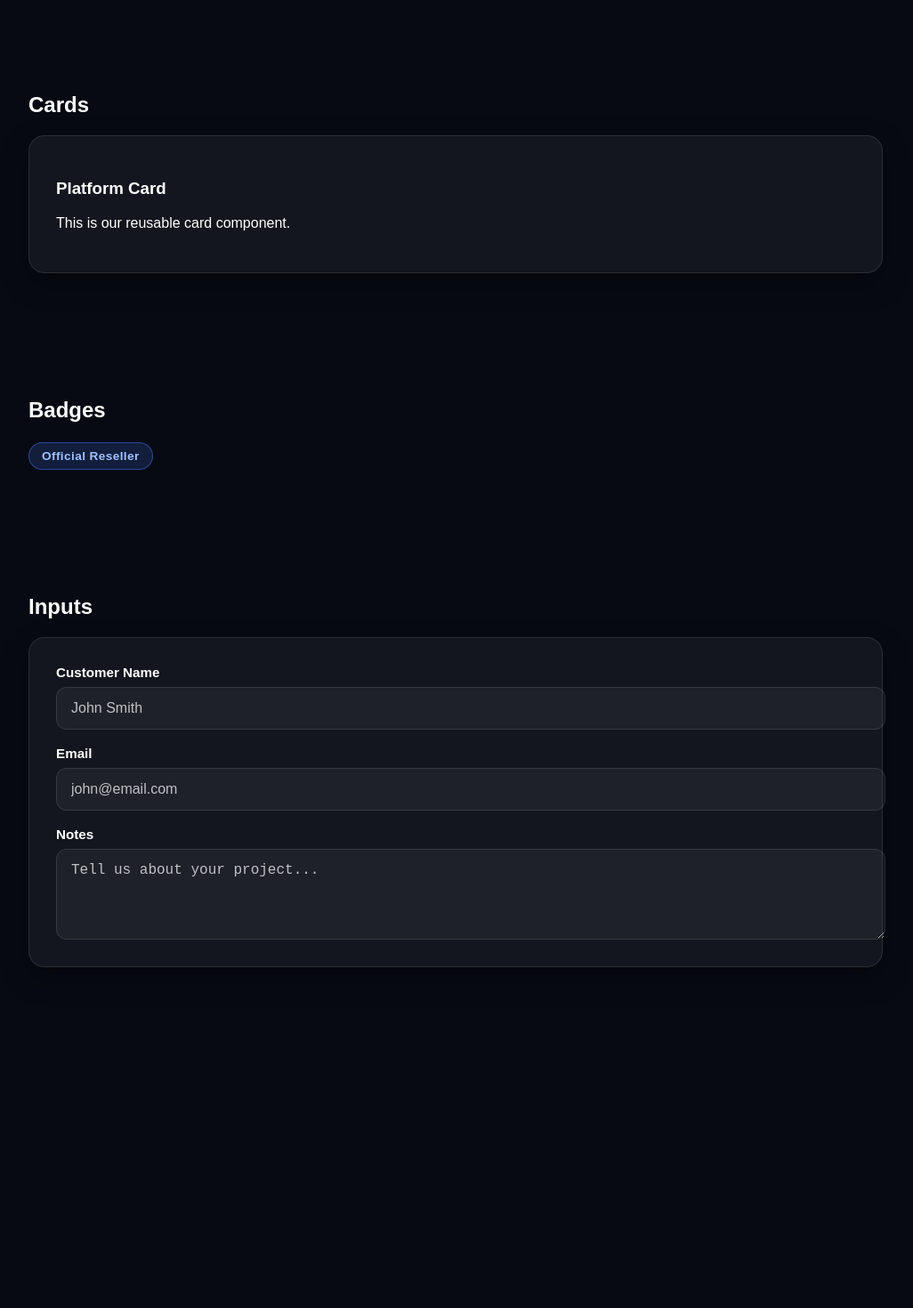
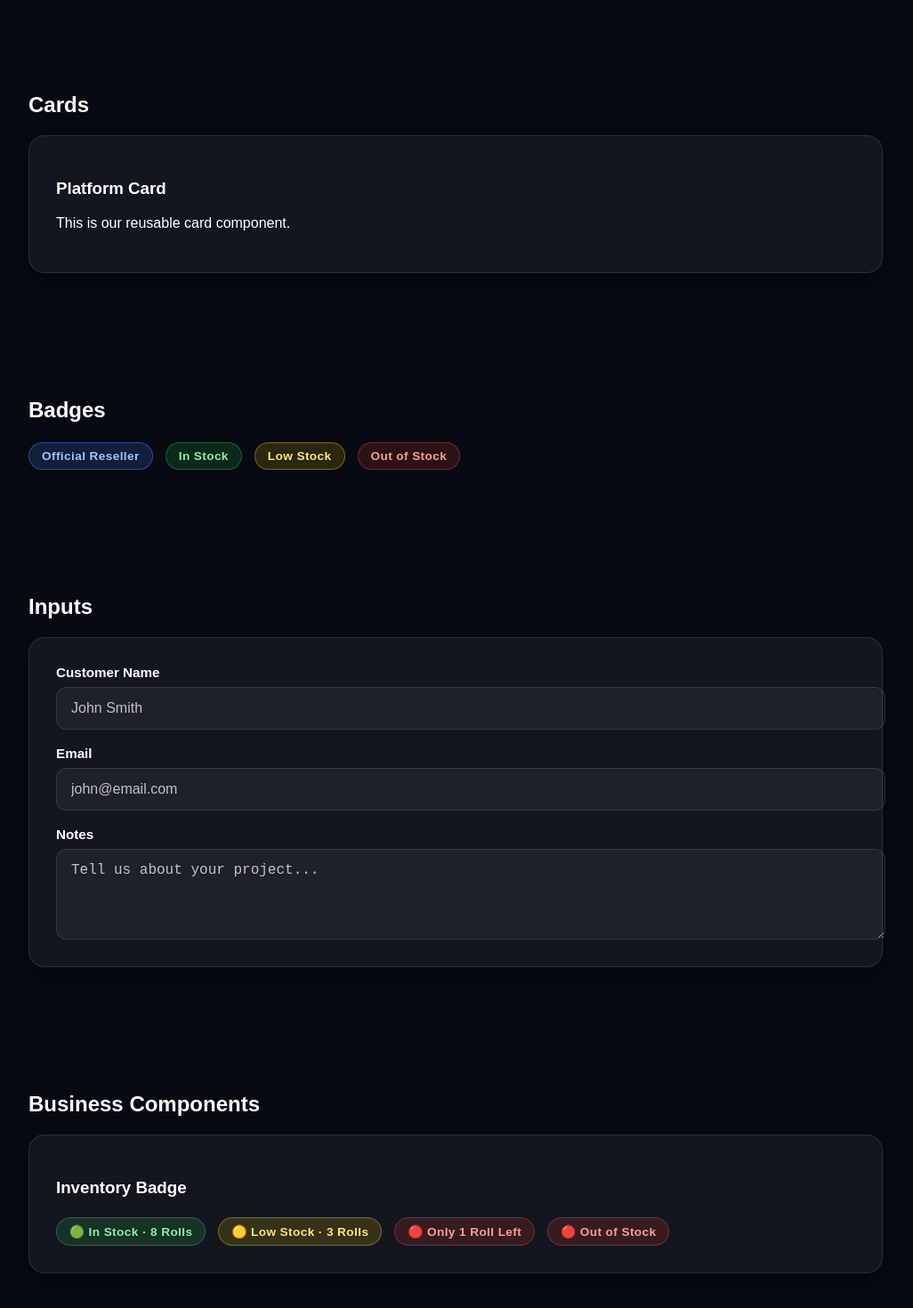
Before and after one commit to jnc3designs/jnc3designs-website, a Next.js app in the folder jnc3designs-premium/: page /platform in a window 1280 px wide. Shown: the part 386-1856 px from the top of the page at 89% size, without its empty margins (128-1154 px from the left). Before the commit the page ends 1593 px from the top, so only its background shows below. Built offline with nearby package versions, Linux system fonts and the light colour scheme.

Commit message:
Refactor page.js and add InventoryBadge component
Refactor JSX for improved readability and add InventoryBadge component.

```diff
--- a/jnc3designs-premium/app/platform/page.js
+++ b/jnc3designs-premium/app/platform/page.js
@@ -2,96 +2,76 @@ import Badge from "../../components/Badge";
 import JNCButton from "../../components/JNCButton";
 import JNCCard from "../../components/JNCCard";
 import JNCInput from "../../components/JNCInput";
+import InventoryBadge from "../../components/InventoryBadge";
 
 export default function PlatformPage() {
   return (
     <main className="section">
-
       <h1>⚒️ JNC Forge</h1>
 
-      <p style={{opacity:.8,maxWidth:"760px"}}>
+      <p style={{ opacity: 0.8, maxWidth: "760px" }}>
         Build Once. Improve Forever.
       </p>
 
       <section className="section">
-
         <h2>Buttons</h2>
 
         <div className="hero-buttons">
-
-          <JNCButton>
-            Primary
-          </JNCButton>
-
-          <JNCButton variant="outline">
-            Outline
-          </JNCButton>
-
+          <JNCButton>Primary</JNCButton>
+          <JNCButton variant="outline">Outline</JNCButton>
         </div>
-
       </section>
 
       <section className="section">
-
         <h2>Cards</h2>
 
-        <JNCCard style={{padding:"30px"}}>
-
+        <JNCCard style={{ padding: "30px" }}>
           <h3>Platform Card</h3>
-
-          <p>
-            This is our reusable card component.
-          </p>
-
+          <p>This is our reusable card component.</p>
         </JNCCard>
-
       </section>
 
       <section className="section">
-
         <h2>Badges</h2>
 
         <div className="hero-buttons">
-
-          <Badge>
-            Official Reseller
-          </Badge>
-
+          <Badge>Official Reseller</Badge>
+          <Badge color="green">In Stock</Badge>
+          <Badge color="yellow">Low Stock</Badge>
+          <Badge color="red">Out of Stock</Badge>
         </div>
-
       </section>
 
       <section className="section">
-
         <h2>Inputs</h2>
 
-        <JNCCard style={{padding:"30px"}}>
-
-          <JNCInput
-            label="Customer Name"
-            placeholder="John Smith"
-          />
-
-          <div style={{height:"18px"}} />
-
-          <JNCInput
-            label="Email"
-            type="email"
-            placeholder="john@email.com"
-          />
-
-          <div style={{height:"18px"}} />
-
+        <JNCCard style={{ padding: "30px" }}>
+          <JNCInput label="Customer Name" placeholder="John Smith" />
+          <div style={{ height: "18px" }} />
+          <JNCInput label="Email" type="email" placeholder="john@email.com" />
+          <div style={{ height: "18px" }} />
           <JNCInput
             label="Notes"
             rows={4}
             placeholder="Tell us about your project..."
           />
-
         </JNCCard>
-
       </section>
 
+      <section className="section">
+        <h2>Business Components</h2>
+
+        <JNCCard style={{ padding: "30px" }}>
+          <h3>Inventory Badge</h3>
+
+          <div className="hero-buttons">
+            <InventoryBadge stock={8} />
+            <InventoryBadge stock={3} />
+            <InventoryBadge stock={1} />
+            <InventoryBadge stock={0} />
+          </div>
+        </JNCCard>
+      </section>
     </main>
   );
 }
```
